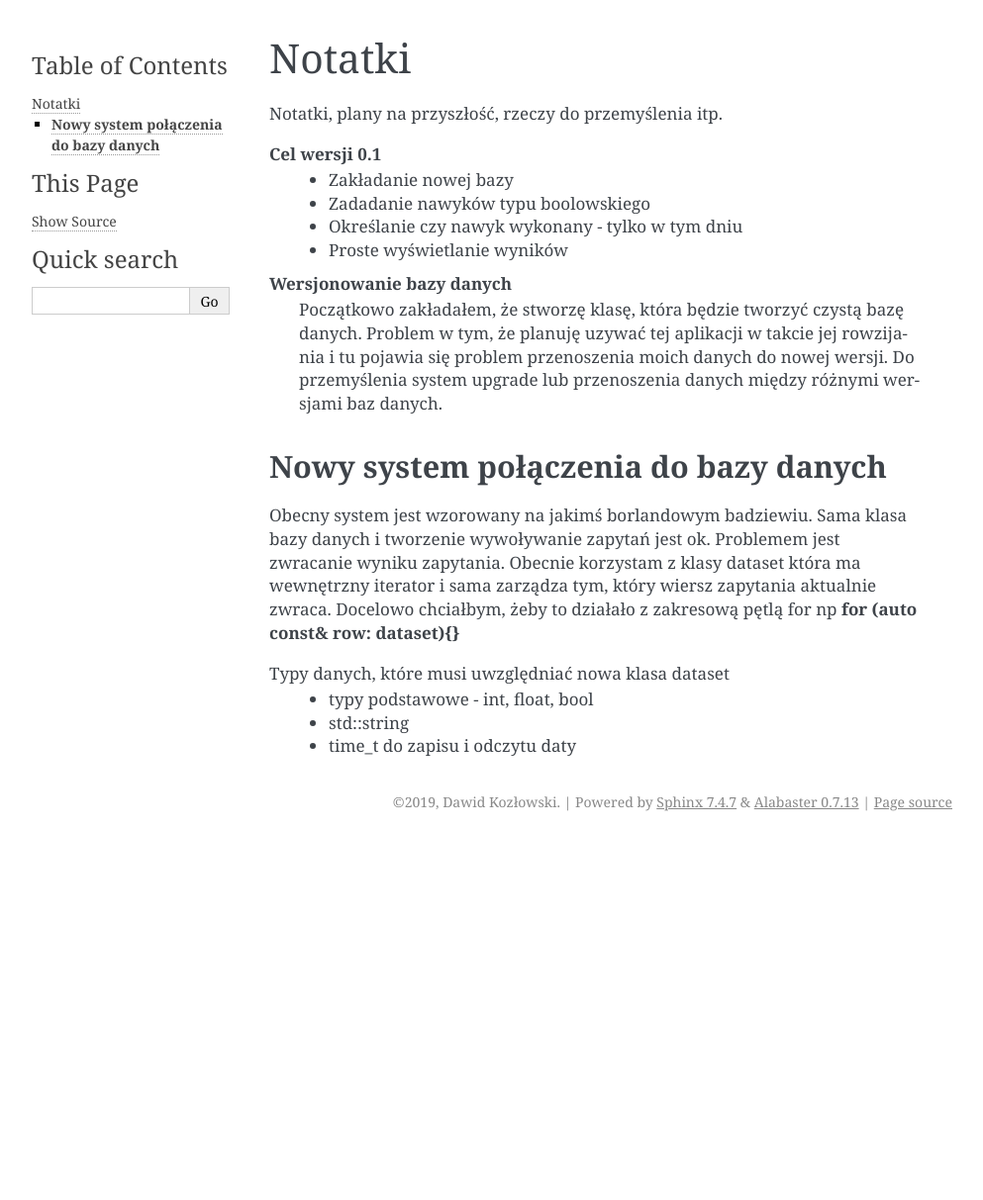
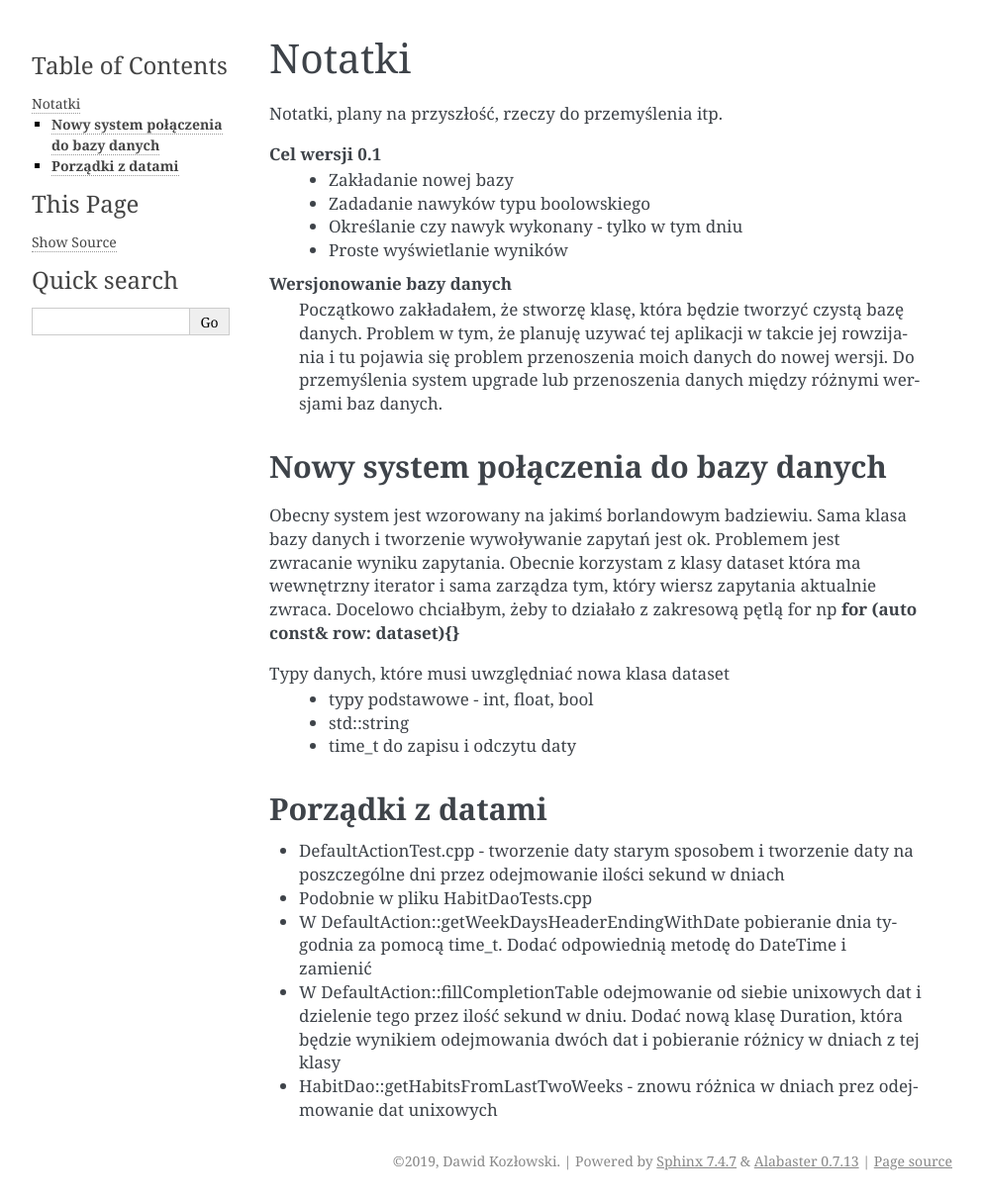
Before and after one commit to minescias/HabitTacker, a Sphinx documentation site: the page built from Documentation/source/Notes.rst, in a window 1280 px wide. Shown: the whole page at 99% size, without its empty margins (148-1141 px from the left). Built offline with Sphinx 7.4.7, drawn with Linux system fonts in a browser that asks for light colours; before the commit the page ends 900 px from its top, so only the background shows below that.

```diff
--- a/Documentation/source/Notes.rst
+++ b/Documentation/source/Notes.rst
@@ -27,3 +27,17 @@
  *  typy podstawowe - int, float, bool
  *  std::string
  *  time_t do zapisu i odczytu daty
+
+**Porządki z datami**
+*******************************************************************************
+*   DefaultActionTest.cpp - tworzenie daty starym sposobem i tworzenie daty na
+    poszczególne dni przez odejmowanie ilości sekund w dniach
+*   Podobnie w pliku HabitDaoTests.cpp
+*   W DefaultAction::getWeekDaysHeaderEndingWithDate pobieranie dnia tygodnia
+    za pomocą time_t. Dodać odpowiednią metodę do DateTime i zamienić
+*   W DefaultAction::fillCompletionTable odejmowanie od siebie unixowych dat
+    i dzielenie tego przez ilość sekund w dniu. Dodać nową klasę Duration,
+    która będzie wynikiem odejmowania dwóch dat i pobieranie różnicy w dniach
+    z tej klasy
+*   HabitDao::getHabitsFromLastTwoWeeks - znowu różnica w dniach prez
+    odejmowanie dat unixowych
```
Also changed, not shown: Documentation/source/DateTime.rst (+20 -0 lines), Documentation/source/Tasks.rst (+5 -5 lines), Documentation/source/tasks/Done.rst (+9 -0 lines), 15 other files.
